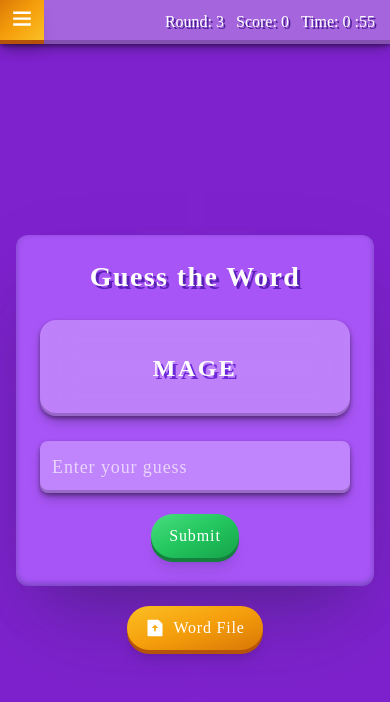
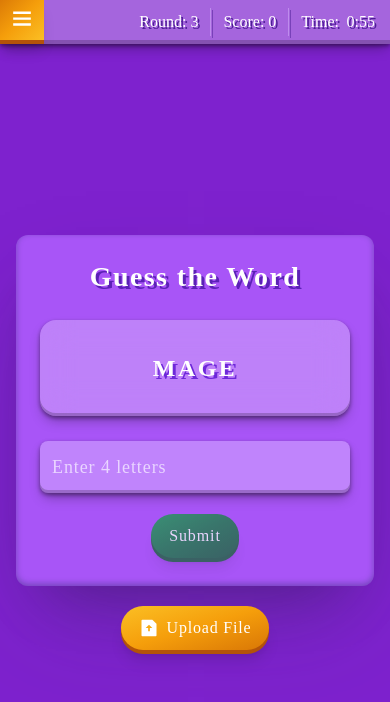
Before and after one commit to VinayShetyeOfficial/word-scramble-game, a React (Vite) app: page / in a window 390 px wide. Shown: the top 702 px of the page. Built offline with nearby package versions, Linux system fonts and the light colour scheme; a web font is replaced by a local one.

Commit message:
updated file

```diff
--- a/src/components/PlayScreen/PlayScreen.jsx
+++ b/src/components/PlayScreen/PlayScreen.jsx
@@ -3,77 +3,78 @@ import { useNavigate } from "react-router-dom";
 import PlayScreenWrapper from "./PlayScreenWrapper";
 import MenuModal from "../MenuModal/MenuModal";
 import useSoundEffects from "../../hooks/useSoundEffects";
-import { useGame } from "../../contexts/GameContext"; // Added import for GameContext
+import { useGame } from "../../contexts/GameContext";
+import { FaFileWord } from "react-icons/fa";
+import { wordList } from "../../data/words";
 import { GamepadIcon, TrophyIcon, ClockIcon } from "../../assets/assets";
 import { TfiMenu } from "react-icons/tfi";
 import { RiFileUploadFill } from "react-icons/ri";
+import {
+  playRandomWrongSound,
+  playRandomCorrectSound,
+} from "../../utils/answerSounds";
+import { useMusic } from "../../contexts/MusicContext";
 
 const PlayScreen = () => {
   const [isModalOpen, setIsModalOpen] = useState(false);
   const [soundOn, setSoundOn] = useState(true);
-  const [guess, setGuess] = useState(""); // Added guess state
-  const [timeLeft, setTimeLeft] = useState(60); // Timer starts from 60 seconds
+  const [guess, setGuess] = useState("");
+  const [timeLeft, setTimeLeft] = useState(0);
+  const [isInvalid, setIsInvalid] = useState(false);
+  const [uploadStatus, setUploadStatus] = useState("");
+  const [showStartButton, setShowStartButton] = useState(false);
+  const [isTimerPaused, setIsTimerPaused] = useState(false);
+  const [transitioning, setTransitioning] = useState(false);
   const { playHoverSound, playClickSound } = useSoundEffects();
-
-  // Added game context integration
-  const { round, score, currentWord, startNewRound, submitGuess, uploadWords } =
-    useGame();
-
+  const {
+    round,
+    score,
+    currentWord,
+    startNewRound,
+    submitGuess,
+    uploadWords,
+    setRound,
+  } = useGame();
+  const { isSoundOn } = useMusic();
   const navigate = useNavigate();
 
-  // Initial round start effect
+  // Initialize game on mount
   useEffect(() => {
     startNewRound();
   }, []);
 
   // Timer effect
   useEffect(() => {
-    const timer = setInterval(() => {
-      setTimeLeft((prevTime) => {
-        if (prevTime <= 1) {
-          handleEndOfRound();
-          return 60; // Reset timer for next round
-        }
-        return prevTime - 1;
-      });
-    }, 1000);
+    let timer;
+    if (!isTimerPaused) {
+      timer = setInterval(() => {
+        setTimeLeft((prev) => (prev > 0 ? prev - 1 : 0));
+      }, 1000);
+    }
     return () => clearInterval(timer);
-  }, []);
+  }, [isTimerPaused]);
 
-  // Handle end of round
-  const handleEndOfRound = () => {
-    startNewRound();
-  };
+  // Reset timer when starting new round
+  useEffect(() => {
+    setTimeLeft(60);
+  }, [round]);
 
-  // Handle guess submission
   const handleSubmit = () => {
-    if (soundOn) playClickSound();
+    if (isSoundOn) playClickSound();
     if (submitGuess(guess)) {
+      if (isSoundOn) playRandomCorrectSound();
       setGuess("");
-      startNewRound();
-      setTimeLeft(60); // Reset timer for new round
+      startNewRound(); // Immediately start a new round
+      setTimeLeft(60); // Reset timer immediately
     } else {
-      setGuess("");
-    }
-  };
-
-  // Handle file upload
-  const handleUpload = (event) => {
-    const file = event.target.files[0];
-    if (file) {
-      const reader = new FileReader();
-      reader.onload = (e) => {
-        const words = e.target.result
-          .split(/\r?\n/)
-          .filter((word) => word.trim() !== "");
-        uploadWords(words);
-      };
-      reader.readAsText(file);
+      if (isSoundOn) playRandomWrongSound();
+      setIsInvalid(true);
+      setTimeout(() => setIsInvalid(false), 820);
     }
   };
 
   const handleMenuClick = () => {
-    if (soundOn) playClickSound();
+    if (isSoundOn) playClickSound();
     setIsModalOpen(true);
   };
 
@@ -85,77 +86,192 @@ const PlayScreen = () => {
     setSoundOn(!soundOn);
   };
 
+  // Add the file processing logic
+  const handleUpload = (event) => {
+    const file = event.target.files[0];
+    if (!file) return;
+
+    const reader = new FileReader();
+    reader.onload = (e) => {
+      try {
+        const text = e.target.result.trim();
+        console.log("Raw file content:", text);
+
+        // Split the text into words
+        const rawWords = text
+          .split(/[,\s\n]+/)
+          .map((word) => word.trim())
+          .filter((word) => word.length > 0);
+
+        console.log("Raw words:", rawWords);
+
+        // Process into word objects
+        const processedWords = rawWords
+          .filter((word) => word.length >= 4 && word.length <= 10)
+          .map((word) => ({
+            original: word.toUpperCase(),
+            scrambled: word
+              .toUpperCase()
+              .split("")
+              .sort(() => Math.random() - 0.5)
+              .join(""),
+          }));
+
+        console.log("Processed words:", processedWords);
+
+        if (processedWords.length === 0) {
+          setUploadStatus("invalid");
+          setTimeout(() => setUploadStatus(""), 1500);
+          return;
+        }
+
+        // Upload the processed words
+        const success = uploadWords(processedWords);
+
+        if (success) {
+          setUploadStatus("uploaded");
+          setTimeout(() => {
+            setUploadStatus("");
+            setShowStartButton(true);
+            setIsTimerPaused(true);
+          }, 1500);
+
+          // Verify the upload
+          const savedWords = localStorage.getItem("userWords");
+          console.log("Saved words:", savedWords);
+        } else {
+          setUploadStatus("invalid");
+          setTimeout(() => setUploadStatus(""), 1500);
+        }
+      } catch (error) {
+        console.error("Error processing file:", error);
+        setUploadStatus("invalid");
+        setTimeout(() => setUploadStatus(""), 1500);
+      }
+    };
+
+    reader.onerror = () => {
+      setUploadStatus("invalid");
+      setTimeout(() => setUploadStatus(""), 1500);
+    };
+
+    reader.readAsText(file);
+  };
+
+  const handleStartGame = () => {
+    setRound("∞"); // Set round to infinity
+    setTimeLeft(0); // Reset timer to 0
+    startNewRound(); // Start a new round with user words
+    setShowStartButton(false); // Hide start button and show upload button
+    setIsTimerPaused(false);
+  };
+
   return (
-    <PlayScreenWrapper className="flex flex-col min-h-screen bg-purple-700">
+    <PlayScreenWrapper className="flex flex-col min-h-screen bg-purple-700 select-none">
       {/* Header */}
-      <div className="flex justify-between items-center p-2 text-white bg-transparent navbar sm:p-3 md:p-4 sm:justify-evenly">
+      <div className="flex justify-between items-center p-2 text-white bg-transparent select-none navbar sm:p-3 md:p-4">
         <button
           className="text-xl tracking-wider text-white bg-amber-700 rounded-none shadow-lg menu_btn sm:text-2xl sm:rounded-full"
           onClick={handleMenuClick}
           onMouseEnter={soundOn ? playHoverSound : null}
         >
-          <span className="inline-flex items-center px-4 py-3 w-full bg-gradient-to-br from-amber-400 via-amber-500 to-amber-600 rounded-none -translate-y-1 menu_btn_text sm:px-6 md:px-8 sm:py-4 sm:rounded-full hover:bg-gradient-to-tl active:-translate-y-0">
-            <TfiMenu className="w-6 h-6 menu_btn_icon sm:w-7 sm:h-7 md:w-8 md:h-8" />
+          <span className="inline-flex items-center px-3 py-2 w-full bg-gradient-to-br from-amber-400 via-amber-500 to-amber-600 rounded-none -translate-y-1 menu_btn_text sm:px-6 md:px-8 sm:py-4 sm:rounded-full hover:bg-gradient-to-tl active:-translate-y-0">
+            <TfiMenu className="w-5 h-5 menu_btn_icon sm:w-7 sm:h-7 md:w-8 md:h-8" />
             <span className="hidden ml-2 btn_label sm:inline">Menu</span>
           </span>
         </button>
-
-        <div className="flex items-center px-4 py-2 space-x-3 text-base select-none game_bar sm:space-x-6 md:space-x-10 sm:py-3 md:py-5 sm:px-6 md:px-8 sm:text-xl md:text-2xl">
-          <div className="flex items-center drop-shadow-[2px_2px_0px_var(--tw-shadow-color)] sm:drop-shadow-[3px_2px_0px_var(--tw-shadow-color)] shadow-violet-900">
+        <div className="flex items-center justify-between px-0.5 py-2 text-xl game_bar sm:px-4 md:px-6 sm:py-3 md:py-4 sm:text-md md:text-xl lg:text-2xl">
+          <div className="flex items-center justify-center whitespace-nowrap pr-3 border-r border-purple-300/50 drop-shadow-[2px_2px_0px_var(--tw-shadow-color)] sm:pr-4 md:pr-6 sm:drop-shadow-[3px_2px_0px_var(--tw-shadow-color)] shadow-violet-900">
             <img
               src={GamepadIcon}
               alt="Gamepad"
-              className="hidden mr-2 w-6 h-6 game_bar_icon sm:w-7 sm:h-7 md:w-8 md:h-8 sm:mr-3 sm:block"
+              className="w-4 h-4 mr-0.5 game_bar_icon sm:w-6 sm:h-6 md:w-7 md:h-7 lg:w-8 lg:h-8 xl:w-9 xl:h-9 sm:mr-2"
             />
-            <span>Round: {round}</span>
+            <span className="min-w-[50px] text-center sm:min-w-[90px] md:min-w-[110px] lg:min-w-[130px]">
+              <span className="label">Round:</span> {round}
+            </span>
           </div>
-          <div className="flex items-center drop-shadow-[2px_2px_0px_var(--tw-shadow-color)] sm:drop-shadow-[3px_2px_0px_var(--tw-shadow-color)] shadow-violet-900">
+          <div className="flex items-center justify-center whitespace-nowrap px-3 border-r border-purple-300/50 drop-shadow-[2px_2px_0px_var(--tw-shadow-color)] sm:px-4 md:px-6 sm:drop-shadow-[3px_2px_0px_var(--tw-shadow-color)] shadow-violet-900">
             <img
               src={TrophyIcon}
               alt="Trophy"
-              className="hidden mr-2 w-6 h-6 game_bar_icon sm:w-7 sm:h-7 md:w-8 md:h-8 sm:mr-3 sm:block"
+              className="w-4 h-4 mr-0.5 game_bar_icon sm:w-6 sm:h-6 md:w-7 md:h-7 lg:w-8 lg:h-8 xl:w-9 xl:h-9 sm:mr-2"
             />
-            <span>Score: {score}</span>
+            <span className="min-w-[50px] text-center sm:min-w-[90px] md:min-w-[110px] lg:min-w-[130px]">
+              <span className="label">Score:</span> {score}
+            </span>
           </div>
-          <div className="flex items-center drop-shadow-[2px_2px_0px_var(--tw-shadow-color)] sm:drop-shadow-[3px_2px_0px_var(--tw-shadow-color)] shadow-violet-900">
+          <div className="flex items-center justify-center whitespace-nowrap pl-3 drop-shadow-[2px_2px_0px_var(--tw-shadow-color)] sm:pl-4 md:pl-6 sm:drop-shadow-[3px_2px_0px_var(--tw-shadow-color)] shadow-violet-900">
             <img
               src={ClockIcon}
               alt="Clock"
-              className="hidden mr-2 w-6 h-6 game_bar_icon sm:w-7 sm:h-7 md:w-8 md:h-8 sm:mr-3 sm:block"
+              className="w-4 h-4 mr-0.5 game_bar_icon sm:w-6 sm:h-6 md:w-7 md:h-7 lg:w-8 lg:h-8 xl:w-9 xl:h-9 sm:mr-2"
             />
-            <span>
-              Time: {Math.floor(timeLeft / 60)} :
-              {timeLeft % 60 < 10 ? `0${timeLeft % 60}` : timeLeft % 60}
+            <span className="min-w-[50px] text-center sm:min-w-[90px] md:min-w-[110px] lg:min-w-[130px]">
+              <span className="sm:inline label">Time: </span>
+              <span className="timer inline-block min-w-[32px] text-right">
+                {Math.floor(timeLeft / 60)}:
+                {timeLeft % 60 < 10 ? `0${timeLeft % 60}` : timeLeft % 60}
+              </span>
             </span>
           </div>
         </div>
       </div>
 
       {/* Main Content */}
-      <div className="flex flex-col flex-grow justify-center items-center p-4 playscreen_main sm:p-1 md:p-8">
-        <div className="p-6 w-full max-w-xl bg-purple-500 rounded-xl word_box_container play_box sm:p-8 md:p-12">
+      <div className="flex flex-col flex-grow justify-center items-center p-4 select-none playscreen_main sm:p-1 md:p-8">
+        <div className="p-6 w-full max-w-xl bg-purple-500 rounded-xl select-none word_box_container play_box sm:p-8 md:p-12">
           <h1 className="play_box_heading text-3xl sm:text-4xl md:text-5xl lg:text-6xl font-bold select-none text-white mb-4 sm:mb-6 md:mb-8 text-center tracking-wider drop-shadow-[3px_3px_0px_var(--tw-shadow-color)] shadow-violet-800">
             Guess the Word
           </h1>
-          <div className="p-6 mb-4 bg-purple-400 rounded-lg word_box sm:p-8 md:p-10 sm:mb-6 md:mb-8">
-            <p className="text-3xl sm:text-4xl md:text-5xl font-bold text-white text-center tracking-widest drop-shadow-[3px_3px_0px_var(--tw-shadow-color)] shadow-violet-700">
-              {currentWord ? currentWord.scrambled.toUpperCase() : ""}
+          <div className="p-6 mb-4 bg-purple-400 rounded-lg select-none word_box sm:p-8 md:p-10 sm:mb-6 md:mb-8">
+            <p className="text-3xl sm:text-4xl md:text-5xl font-bold text-white text-center tracking-widest drop-shadow-[3px_3px_0px_var(--tw-shadow-color)] shadow-violet-700 select-none">
+              {!transitioning && currentWord
+                ? currentWord.scrambled.toUpperCase()
+                : ""}
             </p>
           </div>
           <div className="flex flex-col space-y-4 input_wrapper sm:flex-row sm:space-x-4 sm:space-y-0">
             <input
               type="text"
               value={guess}
-              onChange={(e) => setGuess(e.target.value)}
-              placeholder="Enter your guess"
-              className="p-3 w-full text-lg tracking-wider placeholder-purple-200 text-white uppercase bg-purple-400 rounded-lg answer_field sm:text-xl md:text-2xl sm:p-4 focus:outline-none focus:ring-2 focus:ring-purple-600"
+              onChange={(e) => {
+                // Only allow letters (no numbers or special characters)
+                const value = e.target.value.replace(/[^a-zA-Z]/g, "");
+                setGuess(value);
+              }}
+              onKeyPress={(e) =>
+                e.key === "Enter" && guess.trim() && handleSubmit()
+              }
+              placeholder={`Enter ${
+                currentWord ? currentWord.scrambled.length : ""
+              } letters`}
+              maxLength={currentWord ? currentWord.scrambled.length : 0}
+              className={`p-3 w-full text-lg tracking-wider placeholder-purple-200
+                text-white uppercase bg-purple-400 rounded-lg answer_field
+                sm:text-xl md:text-2xl sm:p-4 focus:outline-none focus:ring-2
+                focus:ring-purple-600 ${isInvalid ? "invalid" : ""}`}
             />
             <button
-              className="mx-auto text-lg tracking-wider text-white bg-green-700 rounded-full shadow-lg submit_btn sm:text-xl md:text-2xl sm:mx-0"
-              onMouseEnter={soundOn ? playHoverSound : null}
-              onClick={handleSubmit}
+              className={`mx-auto text-lg tracking-wider text-white rounded-full shadow-lg submit_btn sm:text-xl md:text-2xl sm:mx-0 select-none
+                ${
+                  guess.trim()
+                    ? "bg-green-700 hover:bg-green-600 cursor-pointer"
+                    : "bg-green-800 cursor-not-allowed opacity-75"
+                }`}
+              onMouseEnter={() => guess.trim() && soundOn && playHoverSound()}
+              onClick={() => guess.trim() && handleSubmit()}
+              disabled={!guess.trim()}
             >
-              <span className="block px-6 py-3 bg-gradient-to-br from-green-400 via-green-500 to-green-600 rounded-full -translate-y-1 submit_btn_text sm:px-8 md:px-10 sm:py-4 hover:bg-gradient-to-tl active:-translate-y-0">
+              <span
+                className={`block px-6 py-3 rounded-full -translate-y-1 submit_btn_text
+                sm:px-8 md:px-10 sm:py-4 hover:bg-gradient-to-tl active:-translate-y-0 select-none
+                ${
+                  guess.trim()
+                    ? "bg-gradient-to-br from-green-400 via-green-500 to-green-600"
+                    : "bg-gradient-to-br from-green-600 via-green-700 to-green-800"
+                }`}
+              >
                 Submit
               </span>
             </button>
@@ -169,22 +285,59 @@ const PlayScreen = () => {
           style={{ display: "none" }}
           onChange={handleUpload}
         />
-        <label htmlFor="upload-input">
+        <label htmlFor="upload-input" className="select-none">
+          {!showStartButton && (
+            <button
+              className={`mx-auto mt-6 text-lg text-white rounded-full shadow-lg select-none upload_btn sm:mt-8 md:mt-10 sm:text-xl md:text-2xl
+                ${uploadStatus === "uploaded" ? "bg-green-700" : ""}
+                ${uploadStatus === "invalid" ? "bg-red-500" : "bg-amber-700"}`}
+              onMouseEnter={isSoundOn ? playHoverSound : null}
+              onClick={() => document.getElementById("upload-input").click()}
+            >
+              <span
+                className={`block inline-flex items-center px-6 py-3 w-full tracking-wider rounded-full -translate-y-1 select-none upload_btn_text sm:px-8 md:px-10 sm:py-4 hover:bg-gradient-to-tl active:-translate-y-0
+                ${
+                  uploadStatus === "uploaded"
+                    ? "bg-gradient-to-br from-green-400 via-green-500 to-green-600"
+                    : ""
+                }
+                ${
+                  uploadStatus === "invalid"
+                    ? "bg-gradient-to-br from-red-400 via-red-500 to-red-600"
+                    : "bg-gradient-to-br from-amber-400 via-amber-500 to-amber-600"
+                }`}
+              >
+                <RiFileUploadFill className="mr-2 w-5 h-5 sm:w-6 sm:h-6 md:w-7 md:h-7" />
+                {uploadStatus === "uploaded"
+                  ? "Uploaded"
+                  : uploadStatus === "invalid"
+                  ? "Invalid!"
+                  : "Upload File"}
+              </span>
+            </button>
+          )}
+        </label>
+
+        {showStartButton && (
           <button
-            className="mx-auto mt-6 text-lg text-white bg-amber-700 rounded-full shadow-lg upload_btn sm:mt-8 md:mt-10 sm:text-xl md:text-2xl"
-            onMouseEnter={soundOn ? playHoverSound : null}
-            onClick={() => document.getElementById("upload-input").click()}
+            className="mx-auto mt-6 text-lg text-white bg-green-700 rounded-full shadow-lg select-none start_btn sm:mt-8 md:mt-10 sm:text-xl md:text-2xl"
+            onClick={handleStartGame}
           >
-            <span className="block inline-flex items-center px-6 py-3 w-full tracking-wider bg-gradient-to-br from-amber-400 via-amber-500 to-amber-600 rounded-full -translate-y-1 upload_btn_text sm:px-8 md:px-10 sm:py-4 hover:bg-gradient-to-tl active:-translate-y-0">
-              <RiFileUploadFill className="mr-2 w-5 h-5 sm:w-6 sm:h-6 md:w-7 md:h-7" />
-              Word File
+            <span className="block inline-flex items-center px-6 py-3 w-full tracking-wider bg-gradient-to-br from-green-400 via-green-500 to-green-600 rounded-full -translate-y-1 select-none start_btn_text sm:px-8 md:px-10 sm:py-4 hover:bg-gradient-to-tl active:-translate-y-0">
+              <FaFileWord className="mr-2 w-5 h-5 sm:w-6 sm:h-6 md:w-7 md:h-7" />
+              Start Game
             </span>
           </button>
-        </label>
+        )}
       </div>
 
       {/* Menu Modal */}
-      <MenuModal isOpen={isModalOpen} onClose={handleCloseModal} />
+      <MenuModal
+        isOpen={isModalOpen}
+        onClose={handleCloseModal}
+        soundOn={soundOn}
+        onSoundToggle={toggleSound}
+      />
     </PlayScreenWrapper>
   );
 };
```
